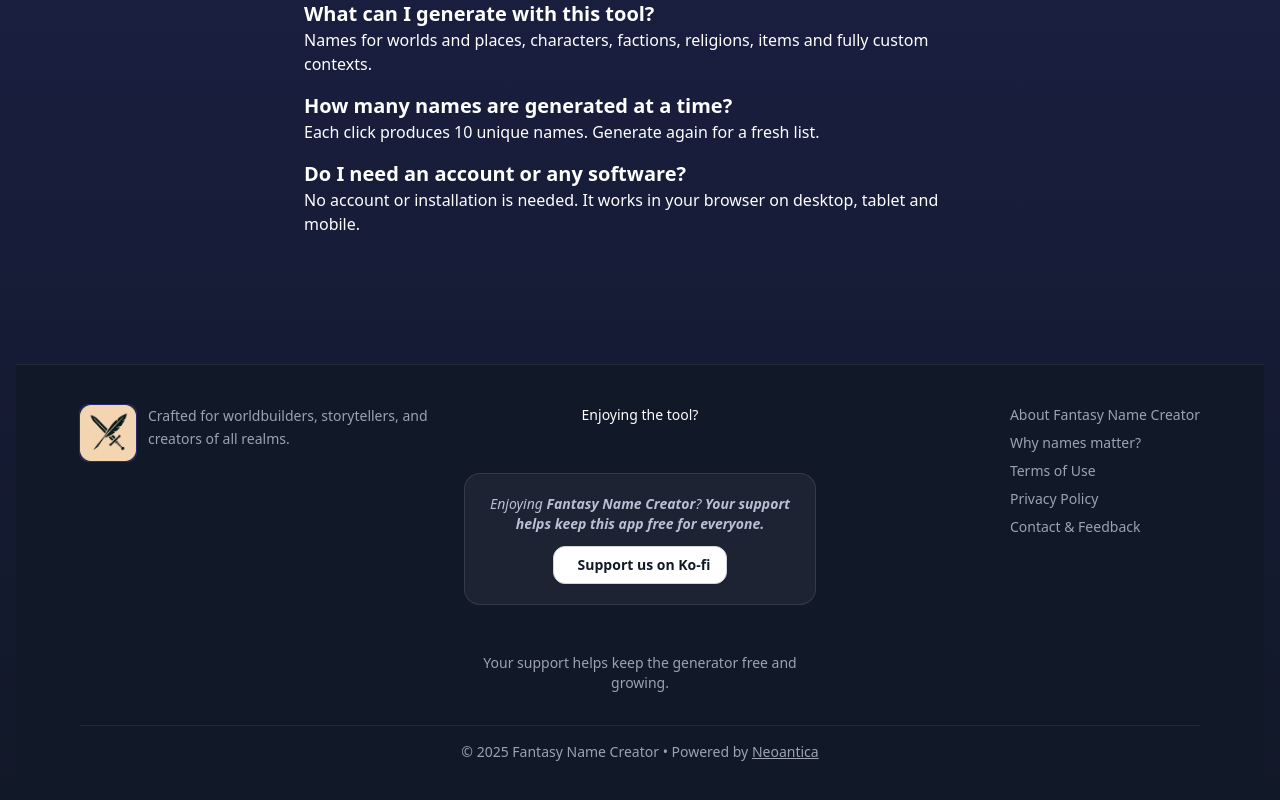
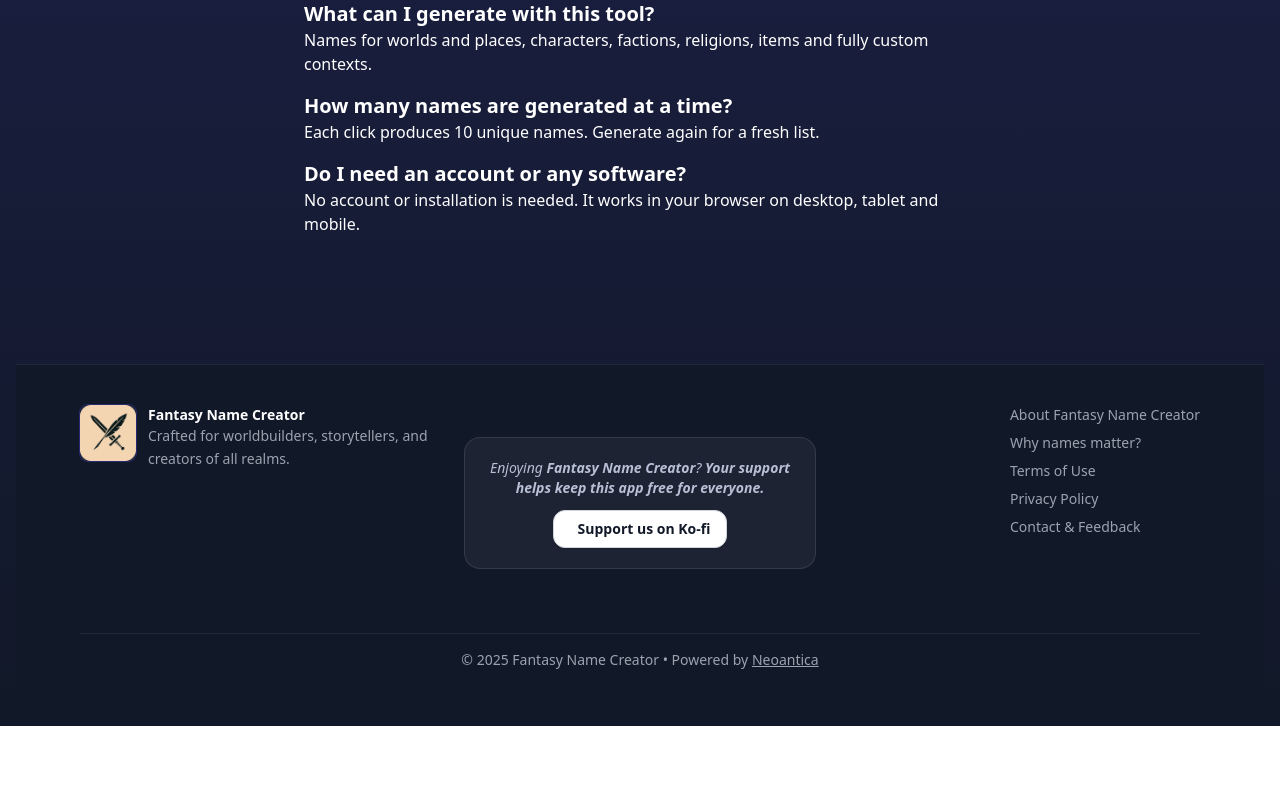
Before and after one commit to JiriTill/fantasytools, a React (Vite) app in the folder client/: page / in a window 1280 px wide. Shown: the part 2235-3035 px from the top of the page. After the commit the page ends 2961 px from the top, so only its background shows below. Built offline with nearby package versions, Linux system fonts and the light colour scheme; no server answers; the database is empty.

Commit message:
Update Footer.jsx

```diff
--- a/client/src/components/Footer.jsx
+++ b/client/src/components/Footer.jsx
@@ -1,4 +1,3 @@
-// client/src/components/Footer.jsx
 import React from 'react';
 import { Link } from 'react-router-dom';
 import KoFiButton from './KoFiButton';
@@ -12,7 +11,7 @@ export default function Footer() {
       <div className="max-w-6xl mx-auto px-4 py-10 flex flex-col gap-8">
         {/* Top area: brand • Ko-fi • links */}
         <div className="grid grid-cols-1 md:grid-cols-3 gap-8 items-start">
-          {/* Brand */}
+          {/* Brand (logo + name + tagline) */}
           <div className="flex items-start gap-3">
             <Link
               to="/"
@@ -20,7 +19,6 @@ export default function Footer() {
               aria-label="Fantasy Name Creator — Home"
               className="inline-flex shrink-0 rounded-lg ring-1 ring-indigo-600/40 hover:ring-indigo-400 transition"
             >
-              {/* from public/ so use absolute path */}
               <img
                 src="/images/logo512.png"
                 alt="Fantasy Name Creator logo"
@@ -30,21 +28,26 @@ export default function Footer() {
                 height="56"
               />
             </Link>
-            <p className="text-gray-400 leading-relaxed">
-              Crafted for worldbuilders, storytellers, and creators of all realms.
-            </p>
+            <div>
+              <Link
+                to="/"
+                onClick={scrollToTop}
+                className="font-semibold text-white hover:underline transition"
+              >
+                Fantasy Name Creator
+              </Link>
+              <p className="text-gray-400 leading-relaxed">
+                Crafted for worldbuilders, storytellers, and creators of all realms.
+              </p>
+            </div>
           </div>
 
-          {/* Ko-fi callout (center) */}
-          <div className="flex flex-col items-center text-center gap-3 md:gap-4">
-            <p className="font-medium text-white">Enjoying the tool?</p>
+          {/* Ko-fi (center, top-aligned) */}
+          <div className="flex flex-col items-center text-center gap-3 md:self-start">
             <KoFiButton id="T6T31JW6G3" />
-            <p className="text-gray-400">
-              Your support helps keep the generator free and growing.
-            </p>
           </div>
 
-          {/* Quick links */}
+          {/* Quick links (right) */}
           <nav className="flex md:justify-end" aria-label="Footer navigation">
             <ul className="space-y-2 text-gray-400">
               <li>
```
